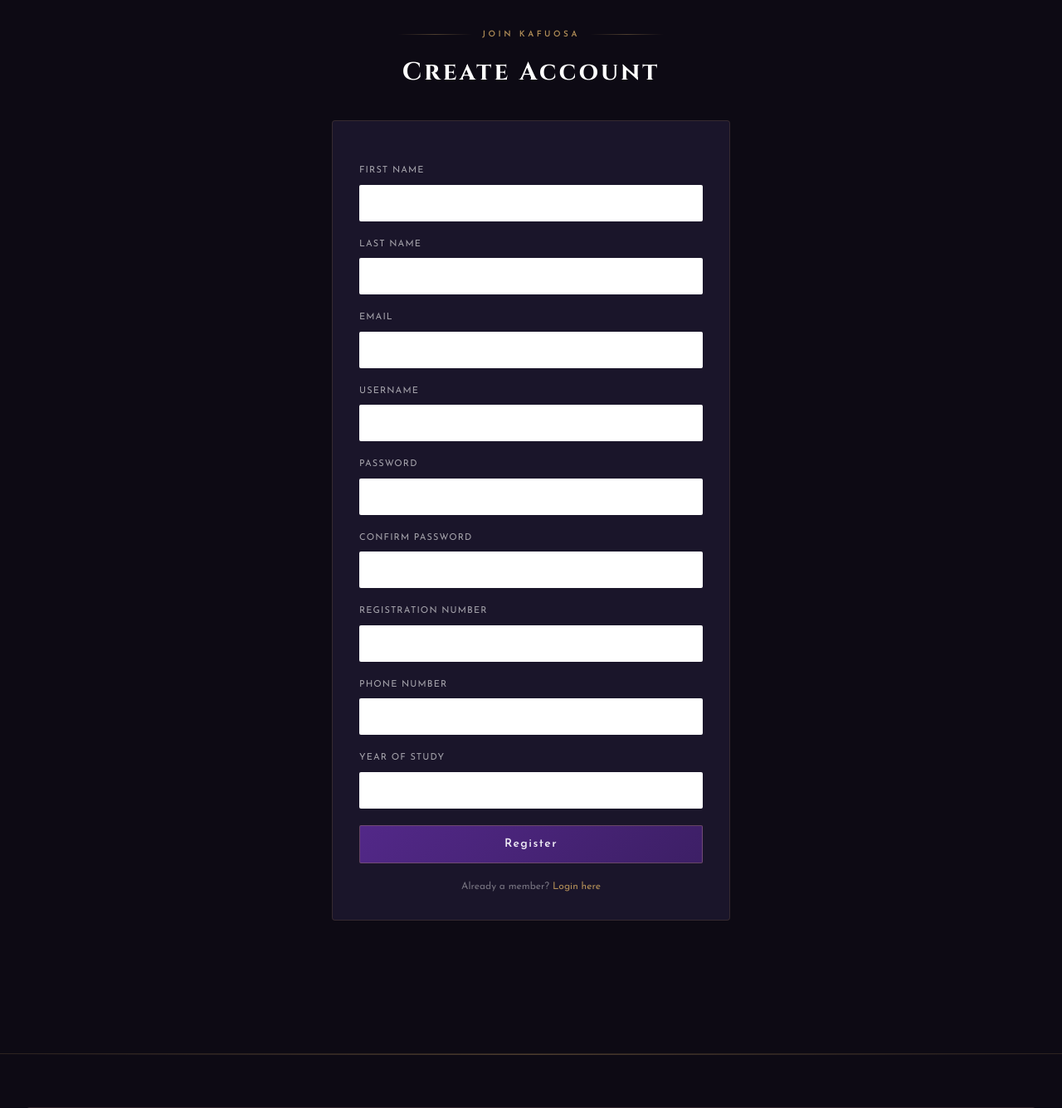
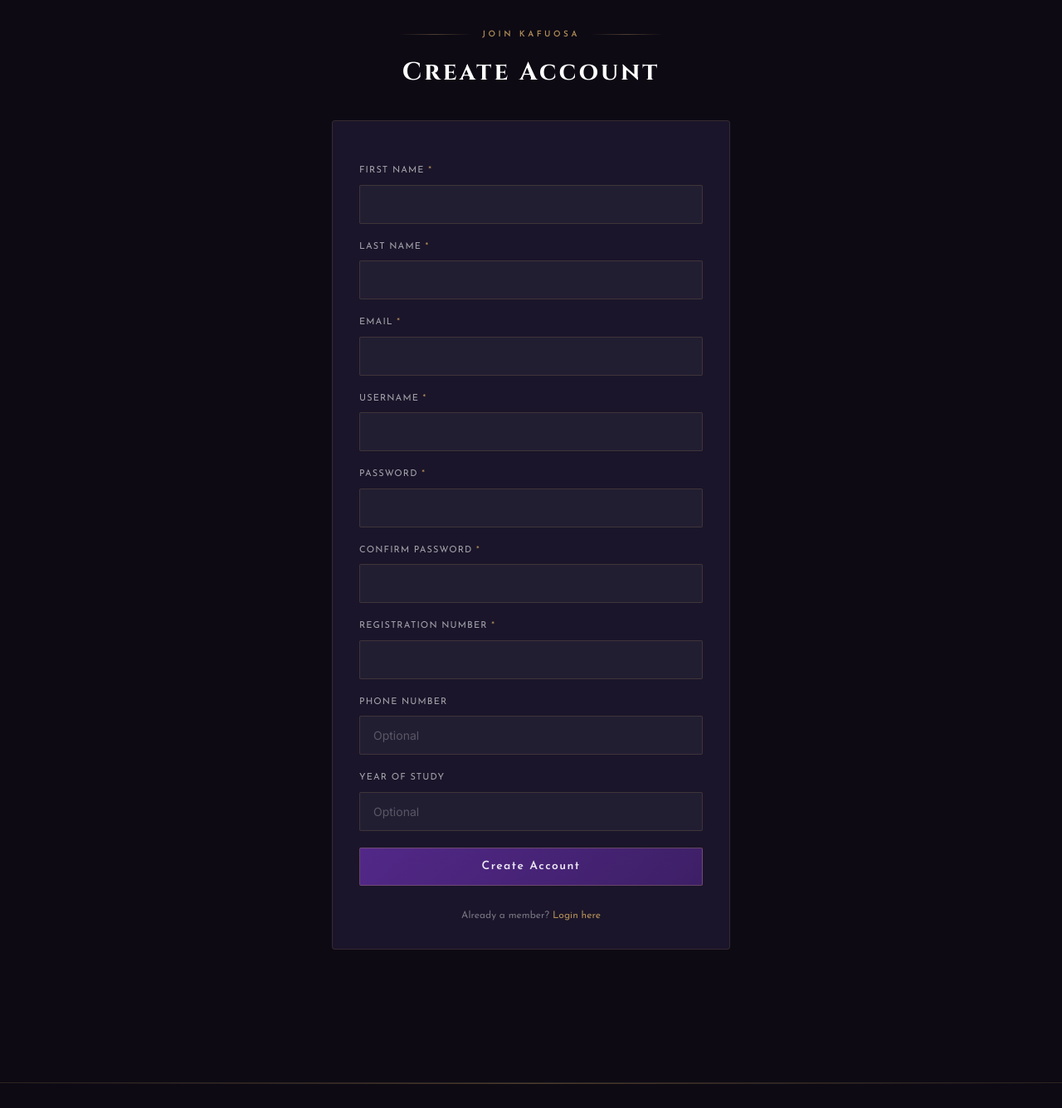
Before and after one commit to zachariahbioto3-sketch/hh, a Django app: page /members/register/ in a window 1280 px wide. Shown: the part 158-1494 px from the top of the page at 83% size. Run offline with Django 5.2, Linux system fonts and the light colour scheme.

Commit message:
fix: register page inputs styled to match dark art-deco theme

```diff
--- a/templates/members/register.html
+++ b/templates/members/register.html
@@ -1,6 +1,18 @@
 {% extends "base.html" %}
 {% block title %}Register — KAFUOSA{% endblock %}
 {% block content %}
+
+<style>
+.reg-input {
+    width:100%; background:rgba(255,255,255,0.04);
+    border:1px solid rgba(176,141,87,0.2); color:#fff;
+    padding:0.75rem 1rem; font-size:0.875rem;
+    font-family:"Inter",sans-serif; outline:none;
+    transition:border-color .2s; border-radius:2px;
+}
+.reg-input:focus { border-color:rgba(176,141,87,0.6); }
+.reg-input::placeholder { color:rgba(255,255,255,0.25); }
+</style>
 
 <div class="max-w-lg mx-auto px-4 py-20">
 
@@ -11,20 +23,27 @@
     <h1 class="font-display font-bold text-3xl text-white tracking-widest">Create Account</h1>
   </div>
 
-  <form method="post" enctype="multipart/form-data" class="art-card p-8 space-y-5">
+  {% if form.non_field_errors %}
+    {% for error in form.non_field_errors %}
+      <div class="mb-4 px-5 py-3 text-sm font-semibold rounded-sm" style="background:rgba(239,68,68,0.1);border:1px solid rgba(239,68,68,0.3);color:#f87171;font-family:'Josefin Sans',sans-serif;">{{ error }}</div>
+    {% endfor %}
+  {% endif %}
+
+  <form method="post" class="art-card p-8 space-y-5">
     {% csrf_token %}
     {% for field in form %}
     <div>
       <label class="block text-white/60 text-[11px] uppercase tracking-widest mb-2" style="font-family:'Josefin Sans',sans-serif;">
-        {{ field.label }}
+        {{ field.label }}{% if field.field.required %} <span class="text-artAccent">*</span>{% endif %}
       </label>
-      <div class="[&>input]:w-full [&>input]:px-4 [&>input]:py-3 [&>input]:text-sm [&>input]:text-white
-                  [&>input]:placeholder-white/25 [&>input]:focus:outline-none [&>input]:rounded-sm
-                  [&>select]:w-full [&>select]:px-4 [&>select]:py-3 [&>select]:text-sm [&>select]:text-white
-                  [&>select]:focus:outline-none [&>select]:rounded-sm [&>select]:bg-artDark"
-           style="--tw-ring-color:rgba(176,141,87,0.4);">
-        {{ field }}
-      </div>
+      <input
+        type="{{ field.field.widget.input_type }}"
+        name="{{ field.html_name }}"
+        id="{{ field.id_for_label }}"
+        class="reg-input"
+        {% if field.value %}value="{{ field.value }}"{% endif %}
+        {% if not field.field.required %}placeholder="Optional"{% endif %}
+      />
       {% if field.errors %}
         {% for error in field.errors %}
           <p class="text-red-400 text-xs mt-1" style="font-family:'Inter',sans-serif;">{{ error }}</p>
@@ -32,11 +51,11 @@
       {% endif %}
     </div>
     {% endfor %}
-    <button type="submit" class="btn-primary w-full py-3 rounded-sm text-sm font-semibold tracking-widest"
-            style="font-family:'Josefin Sans',sans-serif;">
-      Register
+
+    <button type="submit" class="btn-primary w-full py-3 rounded-sm text-sm font-semibold tracking-widest mt-2" style="font-family:'Josefin Sans',sans-serif;">
+      Create Account
     </button>
-    <p class="text-center text-white/40 text-xs" style="font-family:'Josefin Sans',sans-serif;">
+    <p class="text-center text-white/40 text-xs pt-2" style="font-family:'Josefin Sans',sans-serif;">
       Already a member?
       <a href="{% url 'members:login' %}" class="text-artAccent hover:text-artAccentL transition">Login here</a>
     </p>
```
